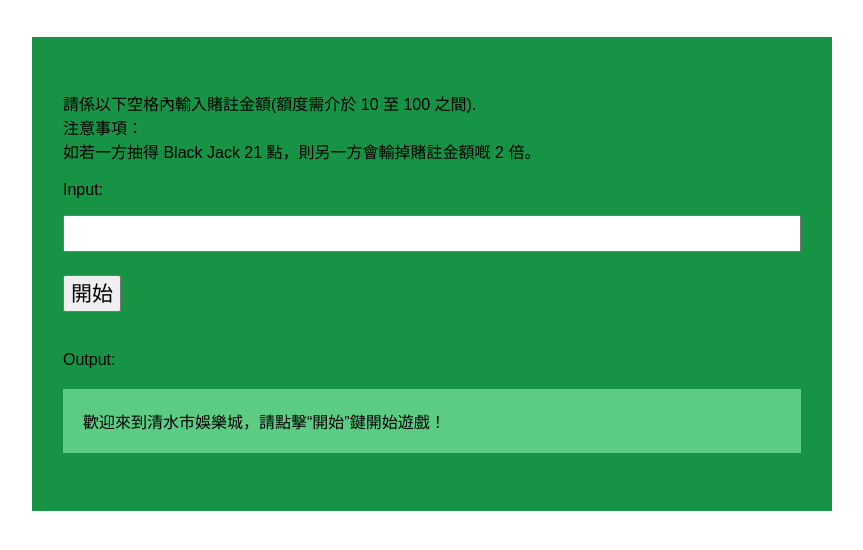
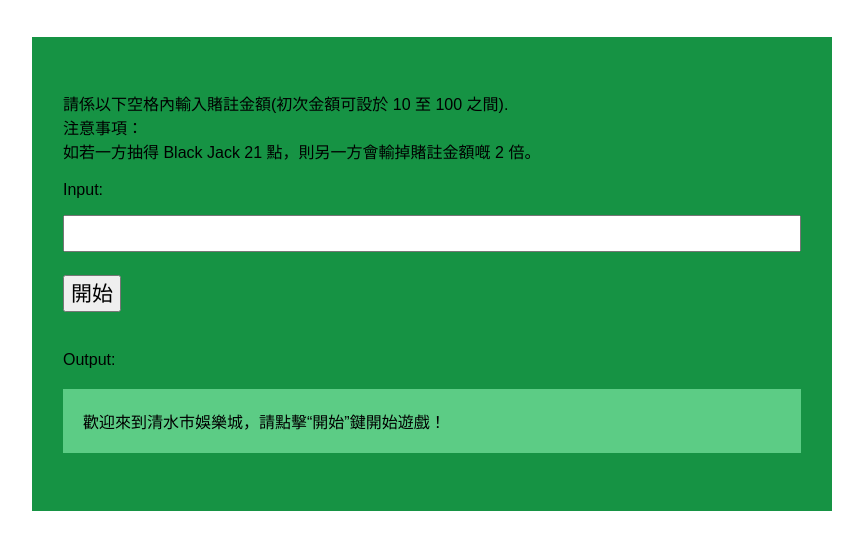
Before and after one commit to Bekokid/Black_Jack_Canto, a plain HTML site: page BlackJack_Canto/index.html in a window 1280 px wide. Shown: the part 62-612 px from the top of the page, without its empty margins (208-1071 px from the left). Drawn offline with Linux system fonts and the light colour scheme.

Commit message:
upload initial caption

```diff
--- a/BlackJack_Canto/index.html
+++ b/BlackJack_Canto/index.html
@@ -69,7 +69,7 @@ The <html> element is known as the root element of a HTML page. All other elemen
     <div id="container">
       <!-- The <p> tag defines a paragraph element. -->
       <p>
-        請係以下空格內輸入賭註金額(額度需介於 10 至 100 之間).
+        請係以下空格內輸入賭註金額(初次金額可設於 10 至 100 之間).
         <br />注意事項：<br />
         如若一方抽得 Black Jack 21 點，則另一方會輸掉賭註金額嘅 2 倍。
         <br /><br />Input:
```
